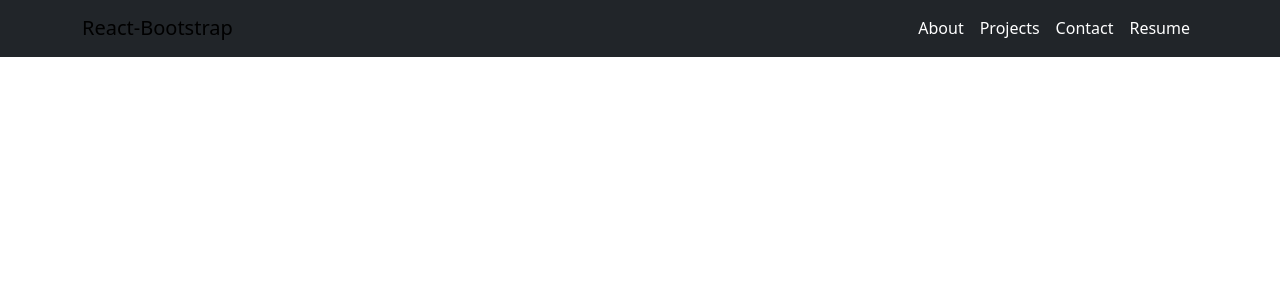
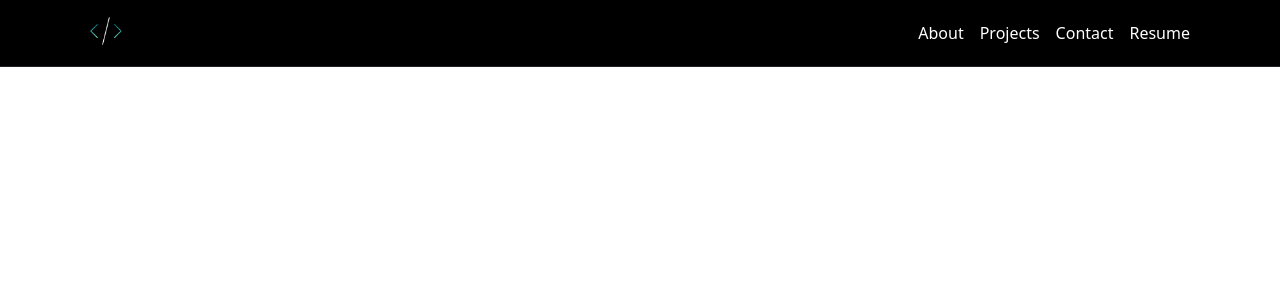
Before and after one commit to oliver23n/Porfolio, a React (Vite) app: page / in a window 1280 px wide. Shown: the top 300 px of the page. Built offline with nearby package versions, Linux system fonts and the light colour scheme.

Commit message:
added brand

```diff
--- a/src/components/NavigationBar.jsx
+++ b/src/components/NavigationBar.jsx
@@ -1,13 +1,20 @@
 import Container from 'react-bootstrap/Container';
 import Nav from 'react-bootstrap/Nav';
 import Navbar from 'react-bootstrap/Navbar';
+import logoImg from './images/Untitled.png';
+import './styles/NavBar.css'
+
 
 
 function NavigationBar (){
     return (
-        <Navbar expand="lg" className="bg-dark border-bottom border-dark">
+        <Navbar expand="lg" className="darkBackground border-bottom border-dark">
             <Container>
-                <Navbar.Brand href="#home">React-Bootstrap</Navbar.Brand>
+                <Navbar.Brand href="#home">
+                    <div className='imgDiv'>
+                     <img src={logoImg} alt='logo' className='img-fluid' />
+                    </div>
+                </Navbar.Brand>
                 <Navbar.Toggle aria-controls="basic-navbar-nav" className='navbar-dark' />
                 <Navbar.Collapse className='justify-content-end' id="basic-navbar-nav">
                     <Nav className= ''>
--- /dev/null
+++ b/src/components/styles/NavBar.css
@@ -0,0 +1,8 @@
+.imgDiv{
+    width:50px;
+    height:40px;
+    object-fit: fill;
+}
+.darkBackground{
+    background-color: black;
+}
```
Also changed, not shown: src/components/images/Untitled.png (added).
